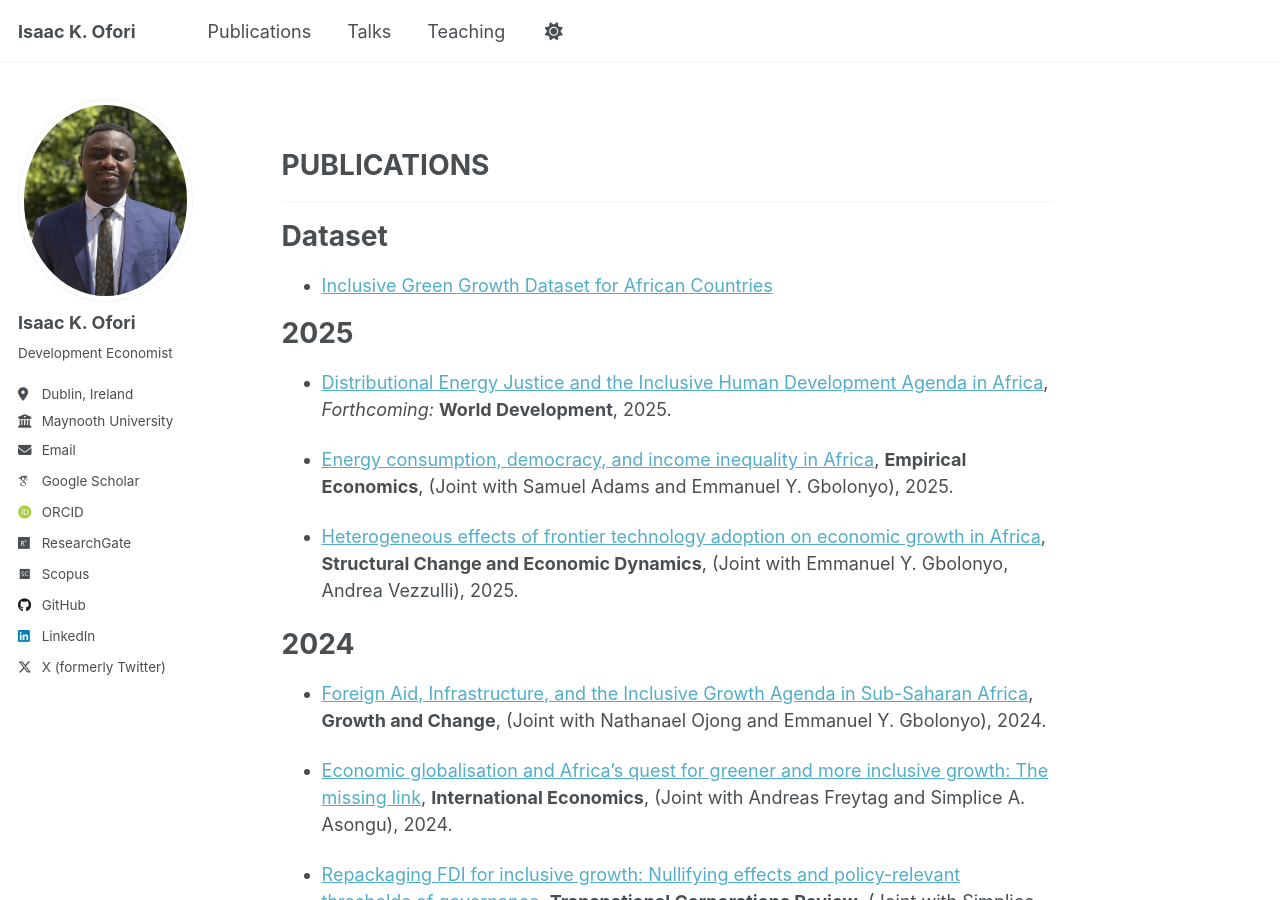
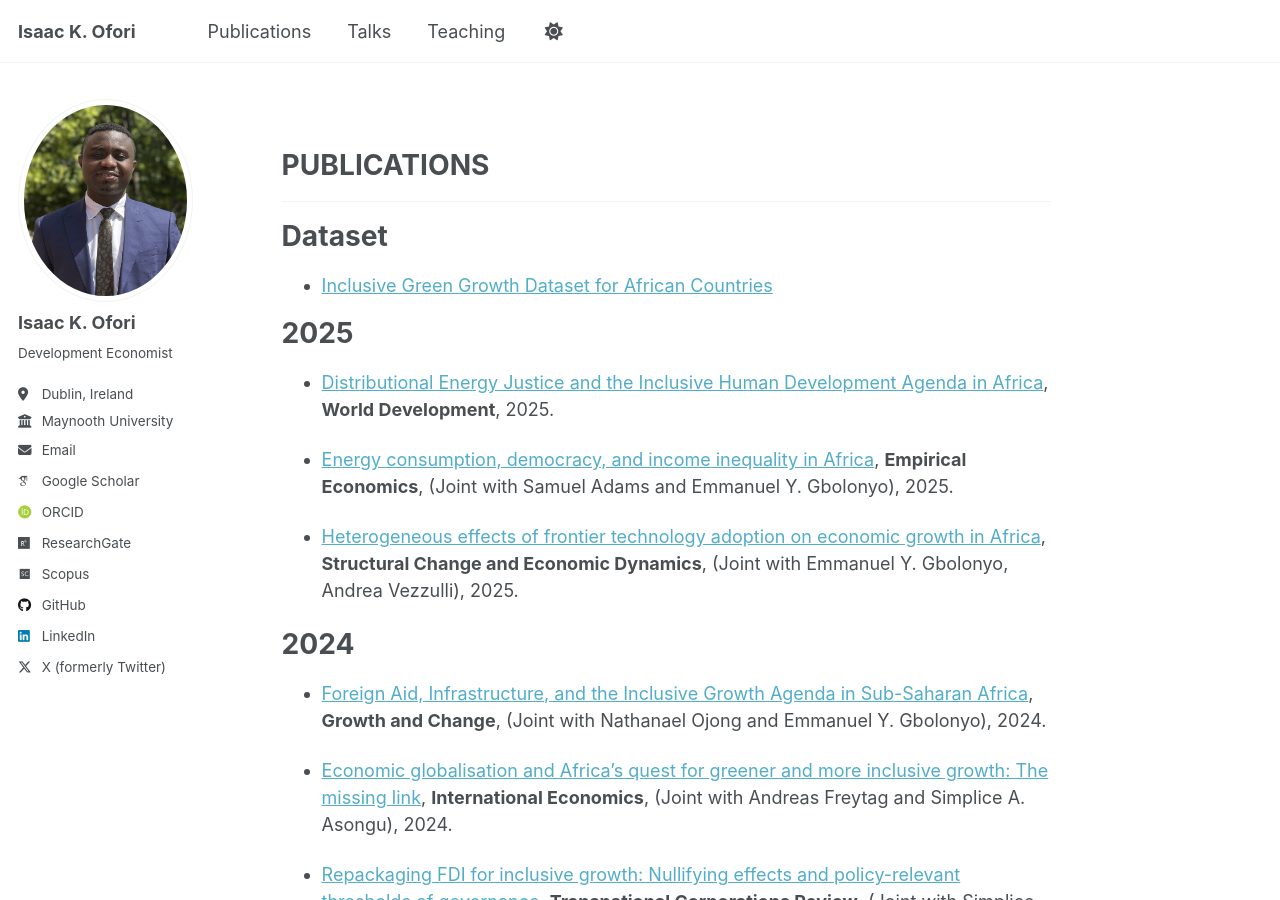
Before and after one commit to ikofori/ikofori.github.io, a Jekyll site: the page built from _pages/research.md, in a window 1280 px wide and 900 px high. Built offline with Jekyll 4.4.1, drawn with Linux system fonts in a browser that asks for light colours; some web fonts are replaced; a script that is not in the unit is left out.

Commit message:
Update research.md

```diff
--- a/_pages/research.md
+++ b/_pages/research.md
@@ -14,7 +14,7 @@ permalink: /research/
 - [Inclusive Green Growth Dataset for African Countries](https://zenodo.org/records/12529764) <br/>
 
 # 2025
-- [Distributional Energy Justice and the Inclusive Human Development Agenda in Africa](https://papers.ssrn.com/sol3/papers.cfm?abstract_id=5678287), *Forthcoming:* **World Development**, 2025. <br/>
+- [Distributional Energy Justice and the Inclusive Human Development Agenda in Africa](https://doi.org/10.1016/j.worlddev.2025.107223), **World Development**, 2025. <br/>
 
 - [Energy consumption, democracy, and income inequality in Africa](https://link.springer.com/article/10.1007/s00181-025-02744-x), **Empirical Economics**, (Joint with Samuel Adams and Emmanuel Y. Gbolonyo), 2025. <br/>
 
```
